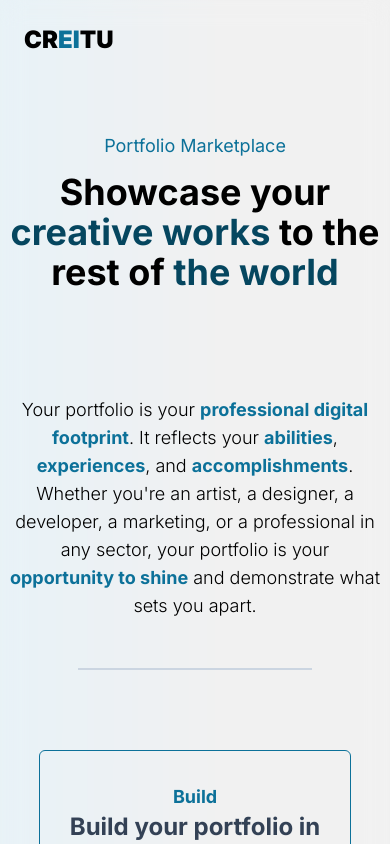
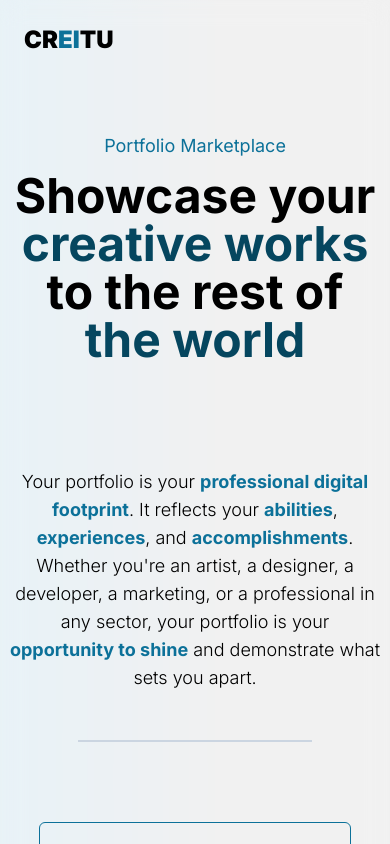
Before and after one commit to novalabsug/creitu-frontend, a Next.js app: page / in a window 390 px wide. Shown: the top 844 px of the page. Built offline with nearby package versions, Linux system fonts and the light colour scheme.

Commit message:
changes font size

```diff
--- a/components/Hero.jsx
+++ b/components/Hero.jsx
@@ -19,7 +19,7 @@ const Hero = () => {
             </div>
 
             <div className="py-2">
-              <p className="lg:text-6xl sm:text-5xl text-4xl font-bold text-center">
+              <p className="lg:text-6xl text-5xl font-bold text-center">
                 Showcase your{" "}
                 <span className="text-[#05465f]">creative works</span> to the
                 rest of <span className="text-[#05465f]">the world</span>
```
